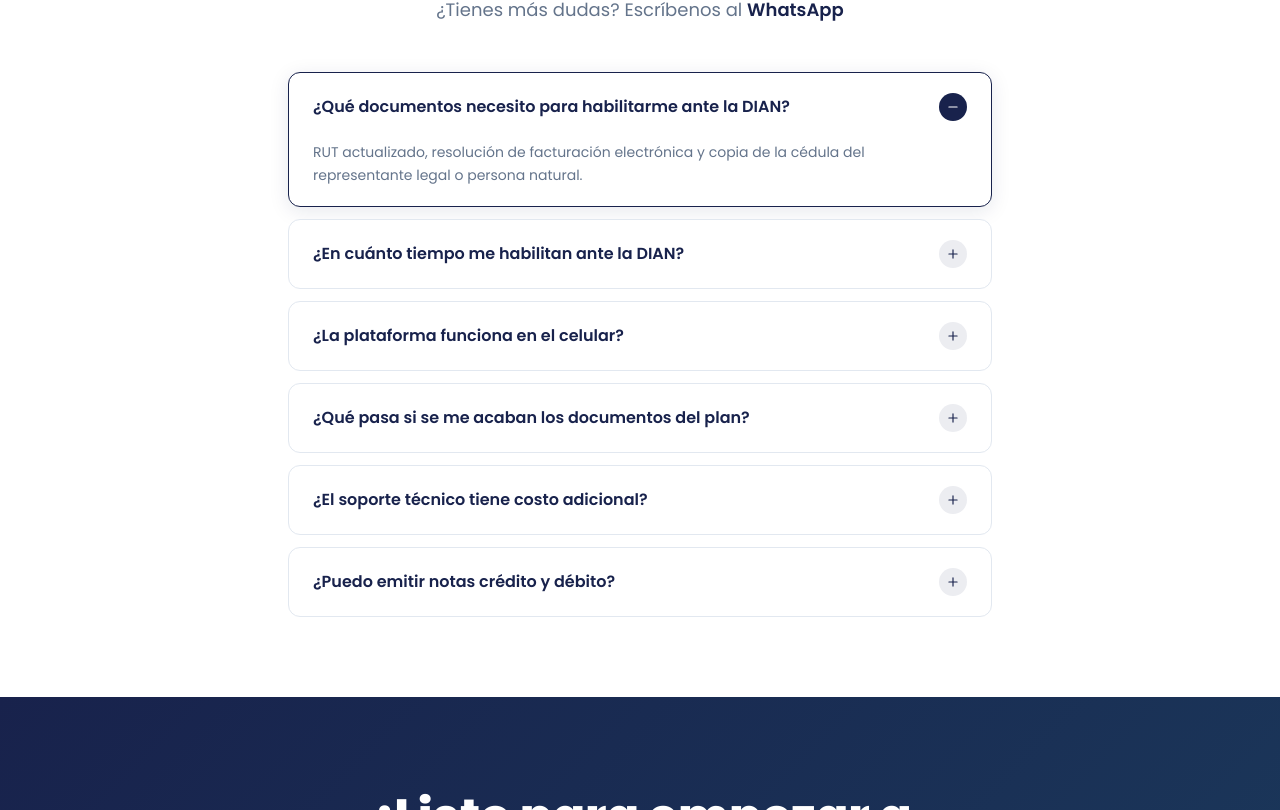
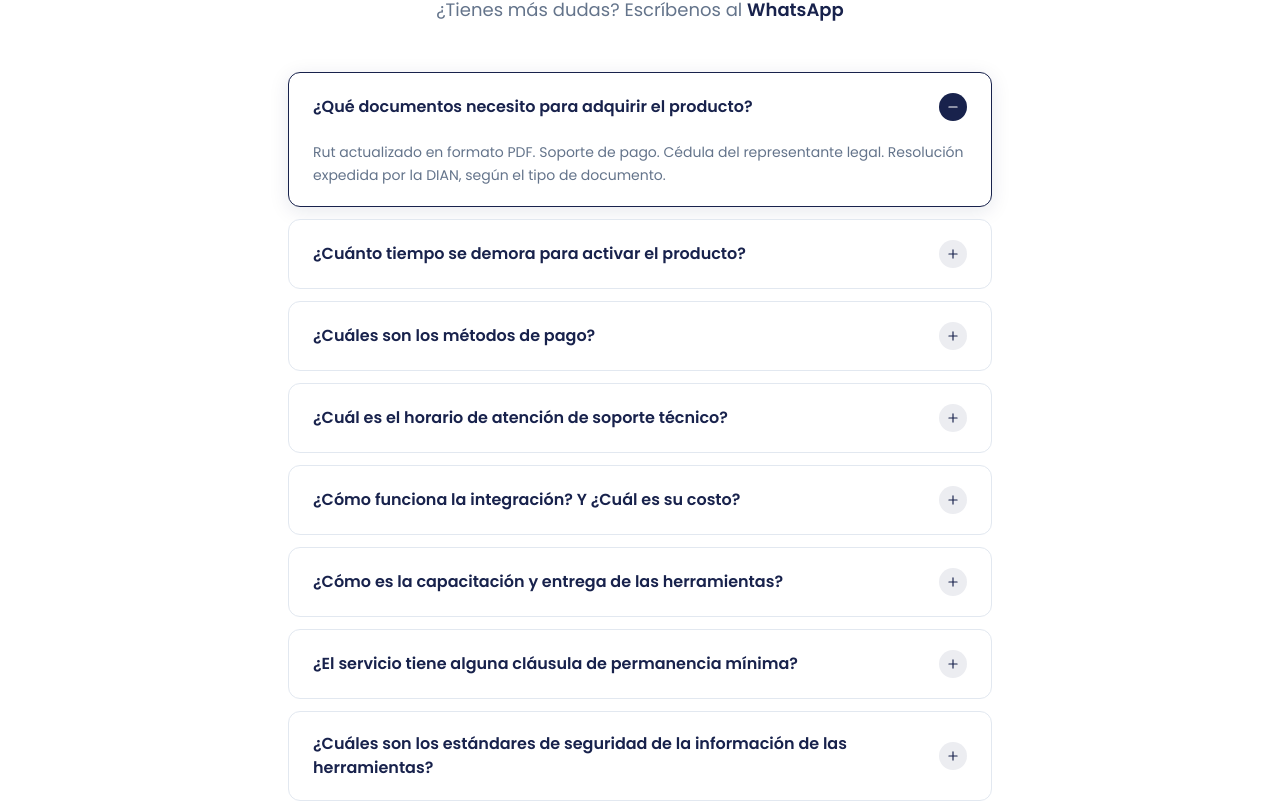
Before and after one commit to semision2022-landing/LandingVentas, a Next.js app: page / in a window 1280 px wide. Shown: the part 4650-5460 px from the top of the page. Built offline with nearby package versions, Linux system fonts and the light colour scheme; no server answers.

Commit message:
feat(faq): update FAQs text and schemas to new business requirements

```diff
--- a/app/layout.tsx
+++ b/app/layout.tsx
@@ -84,12 +84,14 @@ const jsonLd = {
     {
       '@type': 'FAQPage',
       mainEntity: [
-        { '@type': 'Question', name: '¿Qué documentos necesito para habilitarme ante la DIAN?', acceptedAnswer: { '@type': 'Answer', text: 'RUT actualizado, resolución de facturación electrónica y copia de la cédula del representante legal o persona natural.' } },
-        { '@type': 'Question', name: '¿En cuánto tiempo me habilitan ante la DIAN?', acceptedAnswer: { '@type': 'Answer', text: 'En 48 horas hábiles después de recibir los documentos completos. Los planes de $500 en adelante incluyen la habilitación gratis.' } },
-        { '@type': 'Question', name: '¿La plataforma funciona en el celular?', acceptedAnswer: { '@type': 'Answer', text: 'Sí, es 100% en la nube y funciona en cualquier dispositivo sin necesidad de instalación.' } },
-        { '@type': 'Question', name: '¿Qué pasa si se me acaban los documentos del plan?', acceptedAnswer: { '@type': 'Answer', text: 'Puedes adquirir documentos adicionales o cambiar a un plan de mayor capacidad cuando lo necesites.' } },
-        { '@type': 'Question', name: '¿El soporte técnico tiene costo adicional?', acceptedAnswer: { '@type': 'Answer', text: 'No, el soporte técnico está incluido en todos los planes de forma gratuita en horario laboral.' } },
-        { '@type': 'Question', name: '¿Puedo emitir notas crédito y débito?', acceptedAnswer: { '@type': 'Answer', text: 'Sí, todos los planes incluyen facturas electrónicas, notas crédito, notas débito, notas de ajuste y documento soporte.' } },
+        { '@type': 'Question', name: '¿Qué documentos necesito para adquirir el producto?', acceptedAnswer: { '@type': 'Answer', text: 'Rut actualizado en formato PDF. Soporte de pago. Cédula del representante legal. Resolución expedida por la DIAN, según el tipo de documento.' } },
+        { '@type': 'Question', name: '¿Cuánto tiempo se demora para activar el producto?', acceptedAnswer: { '@type': 'Answer', text: 'El producto se demora 48 horas hábiles, una vez se realice el pago.' } },
+        { '@type': 'Question', name: '¿Cuáles son los métodos de pago?', acceptedAnswer: { '@type': 'Answer', text: 'Transferencia a través del botón Bancolombia, tarjetas débito y crédito, Nequi, PSE, consignación bancaria.' } },
+        { '@type': 'Question', name: '¿Cuál es el horario de atención de soporte técnico?', acceptedAnswer: { '@type': 'Answer', text: 'Lunes a viernes de 7:30 a.m. a 6:30 p.m. Sábados 8:00 a.m. a 2:00 p.m.' } },
+        { '@type': 'Question', name: '¿Cómo funciona la integración? Y ¿Cuál es su costo?', acceptedAnswer: { '@type': 'Answer', text: 'Se envía documentación técnica con el paso a paso y ejemplos de JSON, acompañamiento con el área técnica, y no tiene ningún costo.' } },
+        { '@type': 'Question', name: '¿Cómo es la capacitación y entrega de las herramientas?', acceptedAnswer: { '@type': 'Answer', text: 'Manejamos videotutoriales y capacitaciones grupales vía Teams. Una vez habilitados ante la DIAN, y en caso de requerirse una capacitación personalizada se puede solicitar con anticipación.' } },
+        { '@type': 'Question', name: '¿El servicio tiene alguna cláusula de permanencia mínima?', acceptedAnswer: { '@type': 'Answer', text: 'No tenemos cláusula de permanencia.' } },
+        { '@type': 'Question', name: '¿Cuáles son los estándares de seguridad de la información de las herramientas?', acceptedAnswer: { '@type': 'Answer', text: 'Contamos con la certificación ISO27001 y trabajamos con respaldo con Oracle Cloud para el almacenamiento de los documentos.' } },
       ],
     },
     {
--- a/components/sections/FAQSection.tsx
+++ b/components/sections/FAQSection.tsx
@@ -6,28 +6,36 @@ import { Plus, Minus } from 'lucide-react'
 
 const faqs = [
   {
-    q: '¿Qué documentos necesito para habilitarme ante la DIAN?',
-    a: 'RUT actualizado, resolución de facturación electrónica y copia de la cédula del representante legal o persona natural.',
+    q: '¿Qué documentos necesito para adquirir el producto?',
+    a: 'Rut actualizado en formato PDF. Soporte de pago. Cédula del representante legal. Resolución expedida por la DIAN, según el tipo de documento.',
   },
   {
-    q: '¿En cuánto tiempo me habilitan ante la DIAN?',
-    a: 'En 48 horas hábiles después de recibir los documentos completos. Los planes de $500 en adelante incluyen la habilitación gratis.',
+    q: '¿Cuánto tiempo se demora para activar el producto?',
+    a: 'El producto se demora 48 horas hábiles, una vez se realice el pago.',
   },
   {
-    q: '¿La plataforma funciona en el celular?',
-    a: 'Sí, es 100% en la nube y funciona en cualquier dispositivo sin necesidad de instalación.',
+    q: '¿Cuáles son los métodos de pago?',
+    a: 'Transferencia a través del botón Bancolombia, tarjetas débito y crédito, Nequi, PSE, consignación bancaria.',
   },
   {
-    q: '¿Qué pasa si se me acaban los documentos del plan?',
-    a: 'Puedes adquirir documentos adicionales o cambiar a un plan de mayor capacidad cuando lo necesites.',
+    q: '¿Cuál es el horario de atención de soporte técnico?',
+    a: 'Lunes a viernes de 7:30 a.m. a 6:30 p.m. Sábados 8:00 a.m. a 2:00 p.m.',
   },
   {
-    q: '¿El soporte técnico tiene costo adicional?',
-    a: 'No, el soporte técnico está incluido en todos los planes de forma gratuita en horario laboral.',
+    q: '¿Cómo funciona la integración? Y ¿Cuál es su costo?',
+    a: 'Se envía documentación técnica con el paso a paso y ejemplos de JSON, acompañamiento con el área técnica, y no tiene ningún costo.',
   },
   {
-    q: '¿Puedo emitir notas crédito y débito?',
-    a: 'Sí, todos los planes incluyen facturas electrónicas, notas crédito, notas débito, notas de ajuste y documento soporte.',
+    q: '¿Cómo es la capacitación y entrega de las herramientas?',
+    a: 'Manejamos videotutoriales y capacitaciones grupales vía Teams. Una vez habilitados ante la DIAN, y en caso de requerirse una capacitación personalizada se puede solicitar con anticipación.',
+  },
+  {
+    q: '¿El servicio tiene alguna cláusula de permanencia mínima?',
+    a: 'No tenemos cláusula de permanencia.',
+  },
+  {
+    q: '¿Cuáles son los estándares de seguridad de la información de las herramientas?',
+    a: 'Contamos con la certificación ISO27001 y trabajamos con respaldo con Oracle Cloud para el almacenamiento de los documentos.',
   },
 ]
 
```
